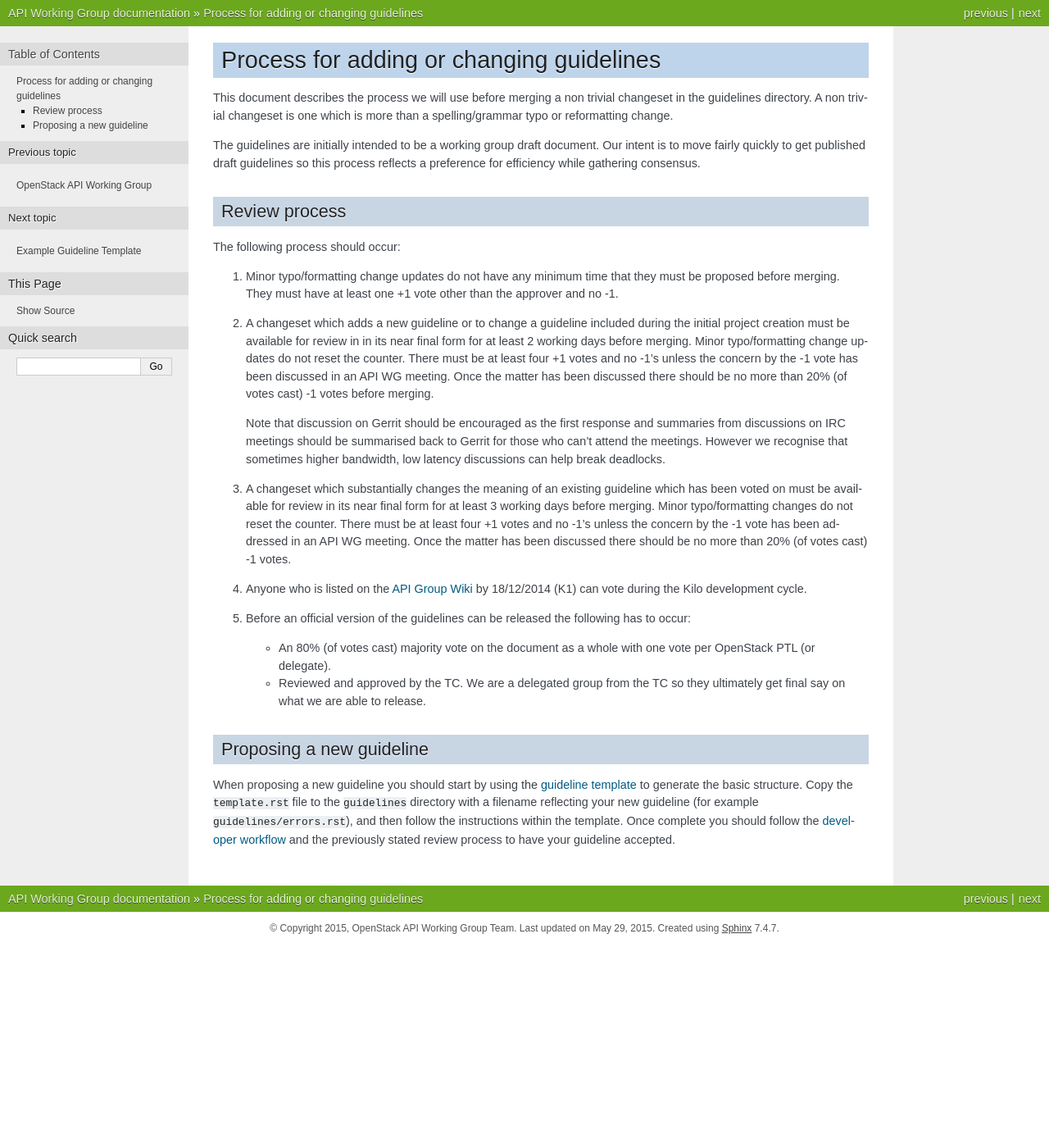
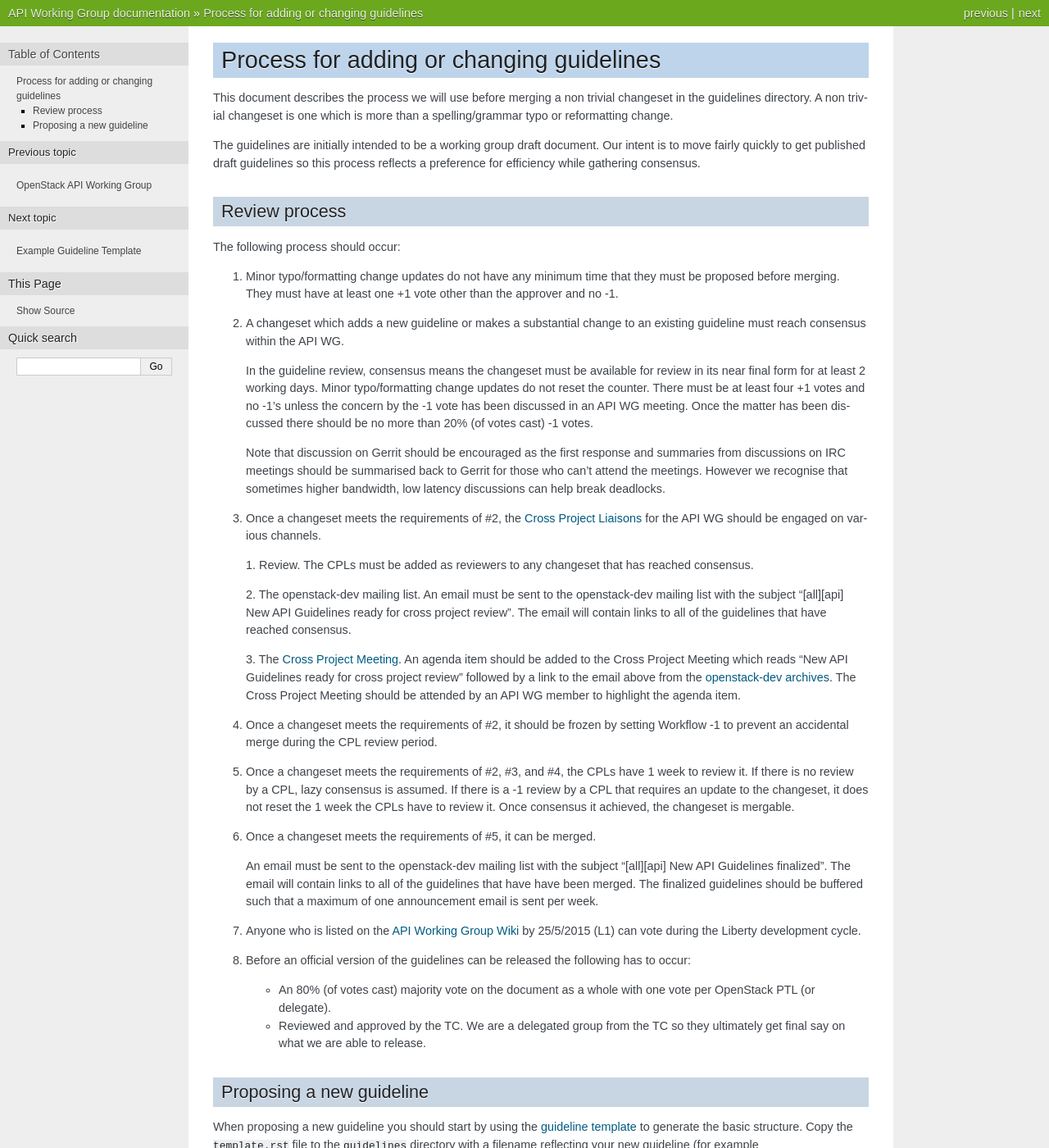
Before and after one commit to openstack/api-sig, a Sphinx documentation site: the page built from doc/source/process.rst, in a window 1280 px wide and 1400 px high. Shown: the whole window at 82% size. Built offline with Sphinx 7.4.7, drawn with Linux system fonts in a browser that asks for light colours.

Commit message:
Update the merge process for Liberty
We need to do a better job of getting visibility from the Cross
Project Liaisons. This process engages the CPLs on various
channels to ensure maximum visibility before merging a guideline.

Change-Id: I58adab3d84aacde8a6835fe696273c39ea5e53a5

```diff
--- a/doc/source/process.rst
+++ b/doc/source/process.rst
@@ -21,14 +21,15 @@ The following process should occur:
    that they must be proposed before merging. They must have at least
    one +1 vote other than the approver and no -1.
 
-2. A changeset which adds a new guideline or to change a guideline
-   included during the initial project creation must be available for
-   review in in its near final form for at least 2 working days before
-   merging. Minor typo/formatting change updates do not reset the
-   counter. There must be at least four +1 votes and no -1's unless the
-   concern by the -1 vote has been discussed in an API WG
-   meeting. Once the matter has been discussed there should be no more
-   than 20% (of votes cast) -1 votes before merging.
+2. A changeset which adds a new guideline or makes a substantial change
+   to an existing guideline must reach consensus within the API WG.
+
+   In the guideline review, consensus means the changeset must be available
+   for review in its near final form for at least 2 working days. Minor
+   typo/formatting change updates do not reset the counter. There must be at
+   least four +1 votes and no -1's unless the concern by the -1 vote has been
+   discussed in an API WG meeting. Once the matter has been discussed there
+   should be no more than 20% (of votes cast) -1 votes.
 
    Note that discussion on Gerrit should be encouraged as the first
    response and summaries from discussions on IRC meetings should be
@@ -36,20 +37,50 @@ The following process should occur:
    meetings. However we recognise that sometimes higher bandwidth, low
    latency discussions can help break deadlocks.
 
-3. A changeset which substantially changes the meaning of an existing
-   guideline which has been voted on must be available for review in
-   its near final form for at least 3 working days before
-   merging. Minor typo/formatting changes do not reset the
-   counter. There must be at least four +1 votes and no -1's unless
-   the concern by the -1 vote has been addressed in an API WG
-   meeting. Once the matter has been discussed there should be no more
-   than 20% (of votes cast) -1 votes.
+3. Once a changeset meets the requirements of #2, the `Cross Project Liaisons
+   <https://wiki.openstack.org/wiki/CrossProjectLiaisons#API_Working_Group>`_
+   for the API WG should be engaged on various channels.
 
-4. Anyone who is listed on the `API Group Wiki
+   1. Review. The CPLs must be added as reviewers to any changeset that has
+   reached consensus.
+
+   2. The openstack-dev mailing list. An email must be sent to the
+   openstack-dev mailing list with the subject "[all][api] New API
+   Guidelines ready for cross project review". The email will contain links
+   to all of the guidelines that have reached consensus.
+
+   3. The `Cross Project Meeting
+   <https://wiki.openstack.org/wiki/Meetings/CrossProjectMeeting>`_. An
+   agenda item should be added to the Cross Project Meeting which
+   reads "New API Guidelines ready for cross project review" followed by a
+   link to the email above from the `openstack-dev archives
+   <http://lists.openstack.org/pipermail/openstack-dev/>`_. The Cross Project
+   Meeting should be attended by an API WG member to highlight the agenda
+   item.
+
+4. Once a changeset meets the requirements of #2, it should be frozen by
+   setting Workflow -1 to prevent an accidental merge during the CPL review
+   period.
+
+5. Once a changeset meets the requirements of #2, #3, and #4, the CPLs have
+   1 week to review it. If there is no review by a CPL, lazy consensus is
+   assumed. If there is a -1 review by a CPL that requires an update to the
+   changeset, it does not reset the 1 week the CPLs have to review it. Once
+   consensus it achieved, the changeset is mergable.
+
+6. Once a changeset meets the requirements of #5, it can be merged.
+
+   An email must be sent to the openstack-dev mailing list with the subject
+   "[all][api] New API Guidelines finalized". The email will contain links
+   to all of the guidelines that have have been merged. The finalized
+   guidelines should be buffered such that a maximum of one announcement
+   email is sent per week.
+
+7. Anyone who is listed on the `API Working Group Wiki
    <https://wiki.openstack.org/wiki/API_Working_Group>`_ by
-   18/12/2014 (K1) can vote during the Kilo development cycle.
+   25/5/2015 (L1) can vote during the Liberty development cycle.
 
-5. Before an official version of the guidelines can be released the
+8. Before an official version of the guidelines can be released the
    following has to occur:
 
    * An 80% (of votes cast) majority vote on the document as a whole
```
